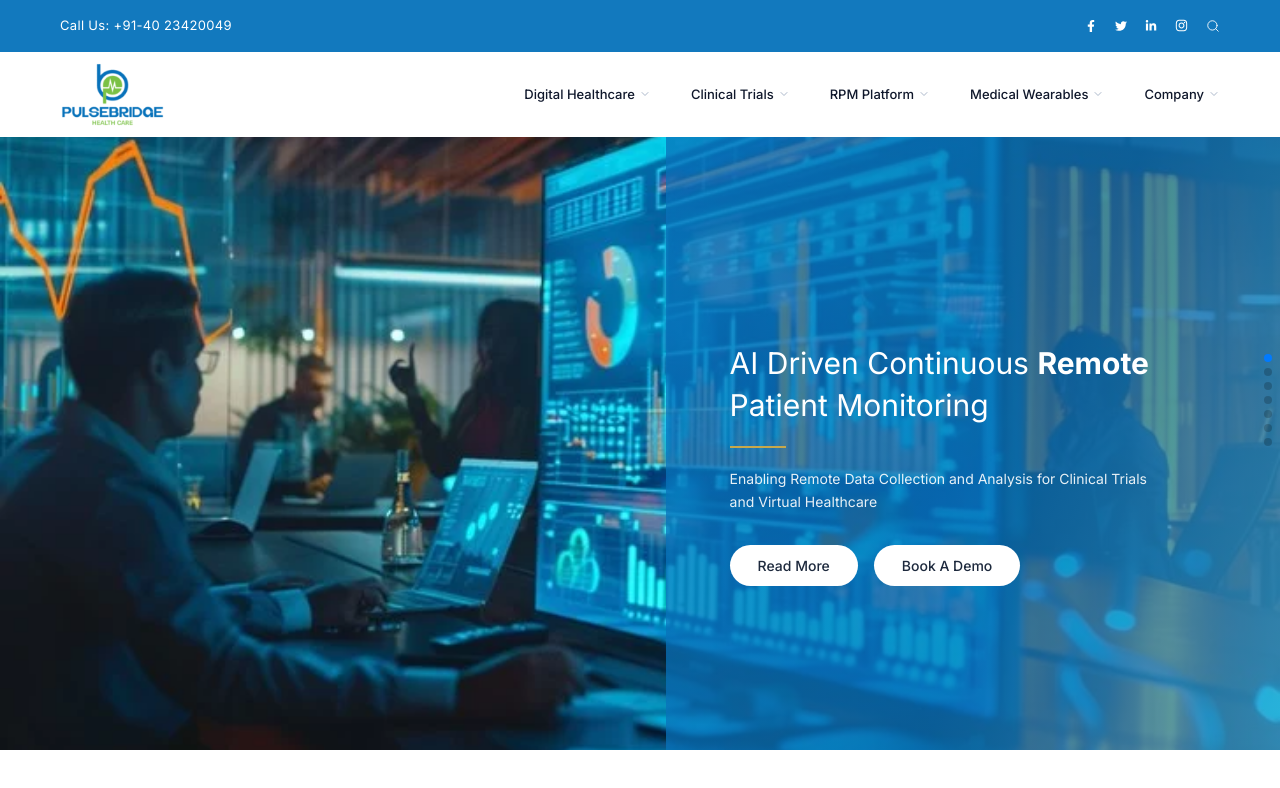
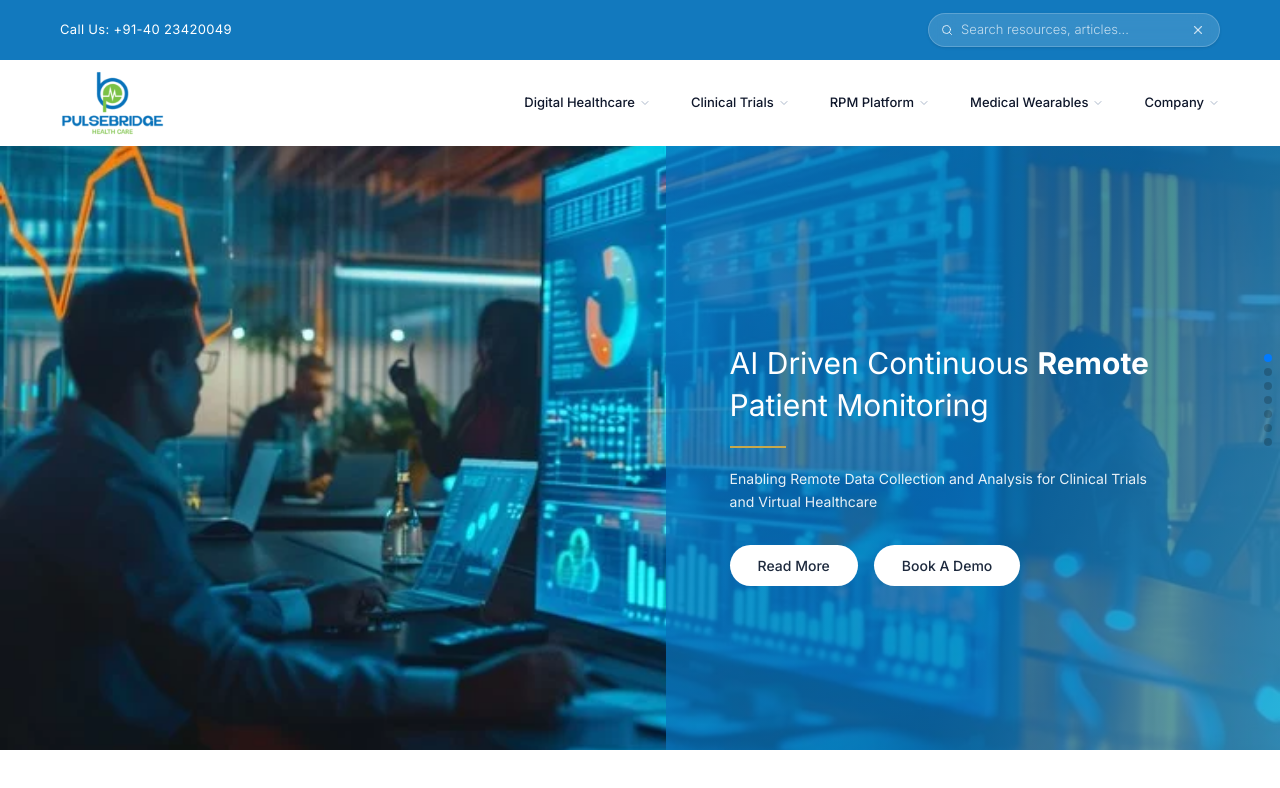
Before and after one commit to yashRocky21/PulseBrigeFreeLance, a Next.js app: page / in a window 1280 px wide. Both pictures are taken after a click on the button 1213 px from the left and 25 px from the top of the page. Shown: the top 788 px of the page. Built offline with nearby package versions, Linux system fonts and the light colour scheme.

Commit message:
Added search functionality

```diff
--- a/src/components/Navbar.tsx
+++ b/src/components/Navbar.tsx
@@ -1,6 +1,6 @@
 "use client";
 
-import { useState, useEffect } from "react";
+import { useState, useEffect, useRef } from "react";
 import Image from "next/image";
 import Link from "next/link";
 import { Menu, X, Search, ChevronDown } from "lucide-react";
@@ -10,6 +10,14 @@ export default function Navbar() {
   const [isScrolled, setIsScrolled] = useState(false);
   const [isMobileMenuOpen, setIsMobileMenuOpen] = useState(false);
   const [activeSubmenu, setActiveSubmenu] = useState<string | null>(null);
+  const [isSearchOpen, setIsSearchOpen] = useState(false);
+  const searchInputRef = useRef<HTMLInputElement>(null);
+
+  useEffect(() => {
+    if (isSearchOpen && searchInputRef.current) {
+      searchInputRef.current.focus();
+    }
+  }, [isSearchOpen]);
 
   useEffect(() => {
     const handleScroll = () => {
@@ -80,14 +88,51 @@ export default function Navbar() {
         <div className="text-[13px] tracking-wide font-normal">
           <span>Call Us: +91-40 23420049</span>
         </div>
-        <div className="flex items-center">
-          <div className="hidden md:flex items-center space-x-[18px]">
-            <a href="#" className="hover:text-gray-200 transition-colors"><FaFacebookF size={12} /></a>
-            <a href="#" className="hover:text-gray-200 transition-colors"><FaTwitter size={12} /></a>
-            <a href="#" className="hover:text-gray-200 transition-colors"><FaLinkedinIn size={12} /></a>
-            <a href="#" className="hover:text-gray-200 transition-colors"><FaInstagram size={13} /></a>
+        <div className="flex items-center relative h-[28px] justify-end min-w-[200px] md:min-w-[300px]">
+          {/* Default icons (Social + Search trigger) */}
+          <div className={`flex items-center transition-all duration-300 ${isSearchOpen ? 'opacity-0 invisible absolute right-0' : 'opacity-100 visible'}`}>
+            <div className="hidden md:flex items-center space-x-[18px]">
+              <a href="#" className="hover:text-gray-200 transition-colors"><FaFacebookF size={12} /></a>
+              <a href="#" className="hover:text-gray-200 transition-colors"><FaTwitter size={12} /></a>
+              <a href="#" className="hover:text-gray-200 transition-colors"><FaLinkedinIn size={12} /></a>
+              <a href="#" className="hover:text-gray-200 transition-colors"><FaInstagram size={13} /></a>
+            </div>
+            <button
+              onClick={() => setIsSearchOpen(true)}
+              className="hover:text-gray-200 transition-colors md:ml-[18px] flex items-center justify-center p-1"
+            >
+              <Search size={14} strokeWidth={1.5} />
+            </button>
           </div>
-          <button className="hover:text-gray-200 transition-colors md:ml-[18px]"><Search size={14} strokeWidth={1.5} /></button>
+
+          {/* Expanded Search Bar */}
+          <div
+            className={`absolute right-0 flex items-center transition-all duration-300 origin-right ${
+              isSearchOpen ? 'scale-x-100 opacity-100' : 'scale-x-0 opacity-0 pointer-events-none'
+            }`}
+          >
+            <div className="flex items-center bg-white/15 rounded-full px-3 py-1.5 border border-white/20 backdrop-blur-md shadow-sm">
+              <Search size={12} className="text-white/80 mr-2 shrink-0" />
+              <input
+                ref={searchInputRef}
+                type="text"
+                placeholder="Search resources, articles..."
+                className="bg-transparent border-none outline-none text-white text-[13px] placeholder:text-white/70 w-[130px] md:w-[220px] transition-all"
+                style={{ opacity: isSearchOpen ? 1 : 0 }}
+                onBlur={(e) => {
+                  if (!e.relatedTarget) {
+                    setIsSearchOpen(false);
+                  }
+                }}
+              />
+              <button
+                onClick={() => setIsSearchOpen(false)}
+                className="ml-2 text-white/70 hover:text-white transition-colors shrink-0 p-0.5"
+              >
+                <X size={14} />
+              </button>
+            </div>
+          </div>
         </div>
       </div>
 
```
